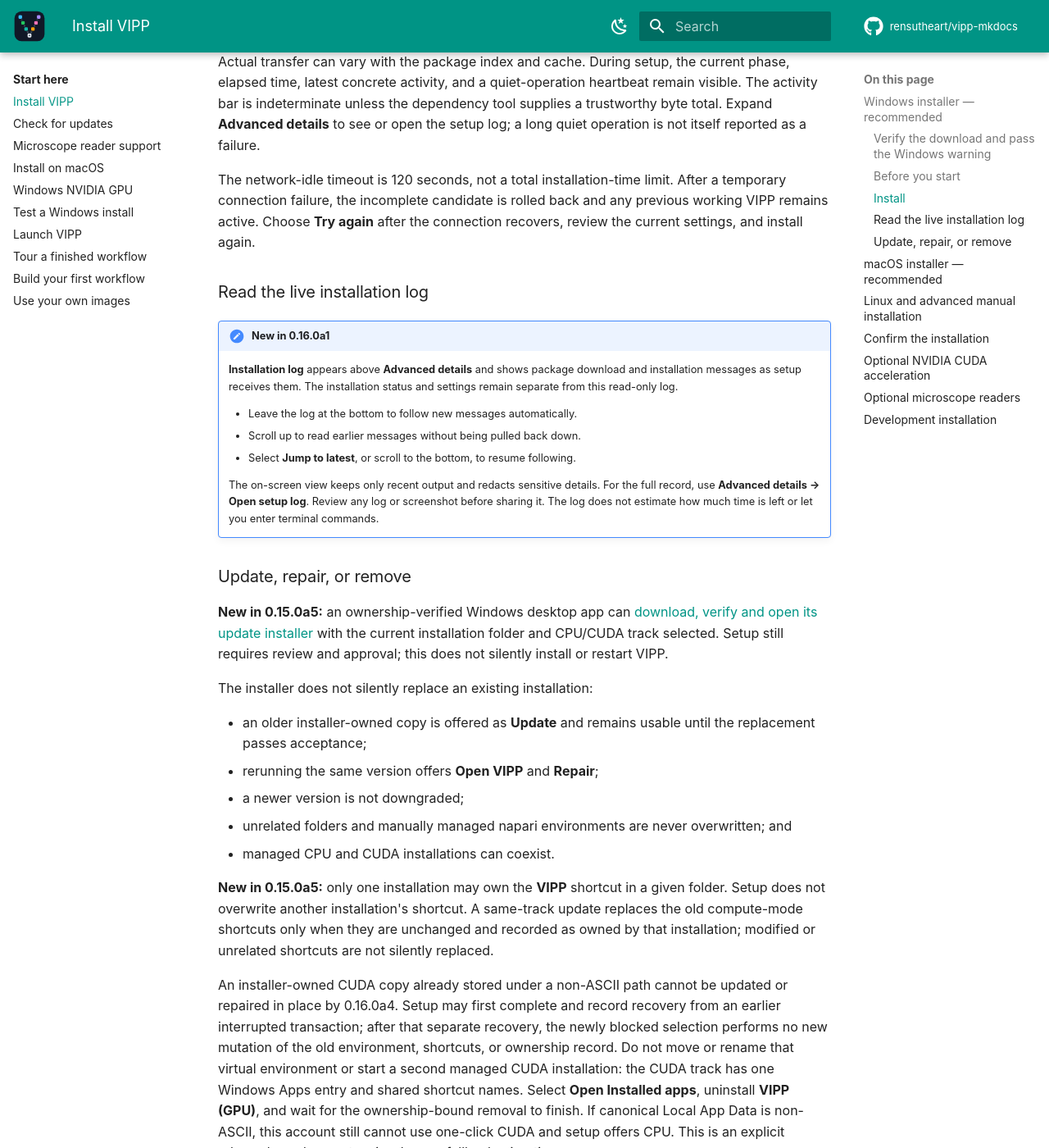
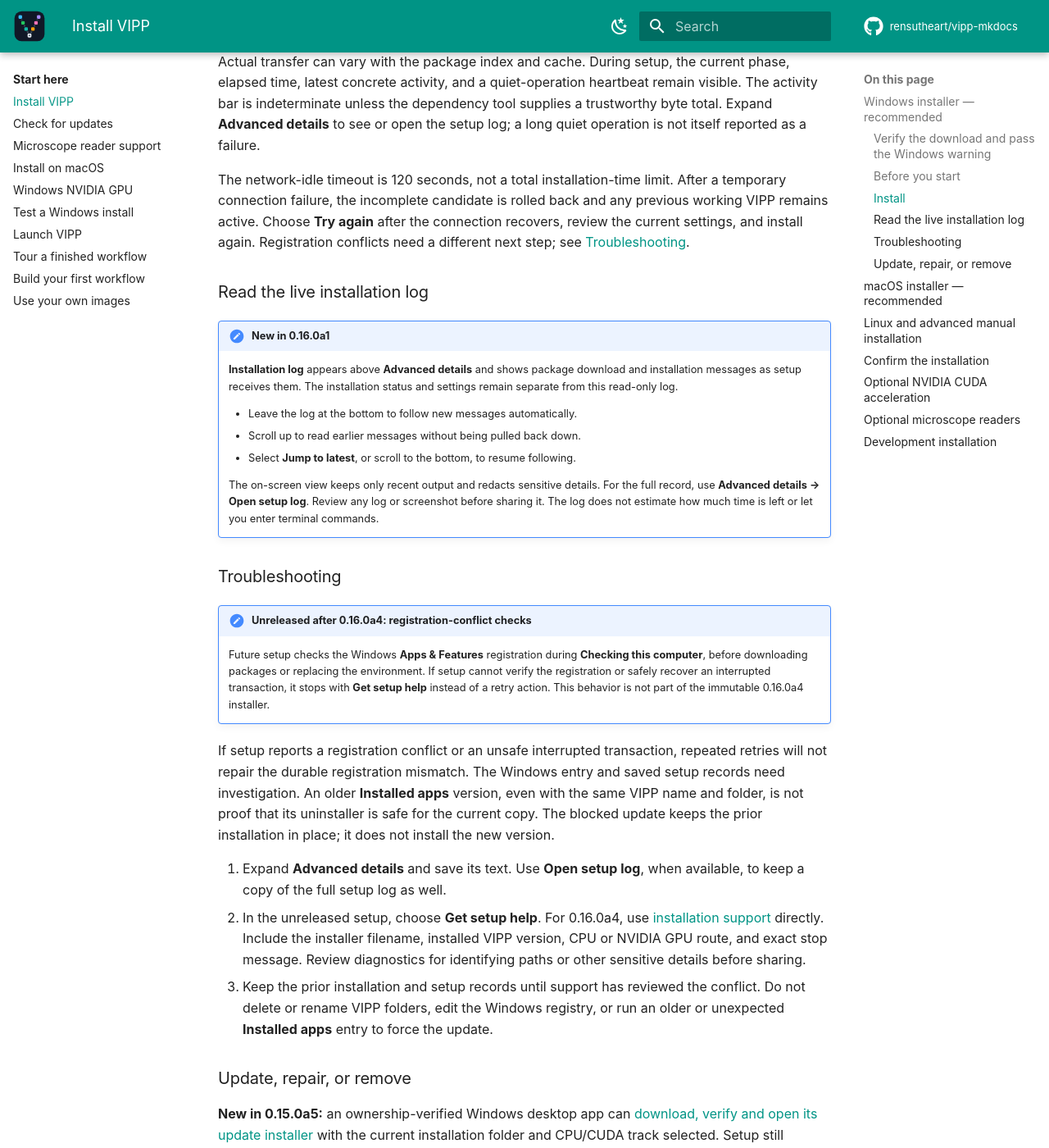
Before and after one commit to rensutheart/vipp-mkdocs, an MkDocs documentation site: the page built from docs/getting-started/installation.md, in a window 1280 px wide and 1400 px high, scrolled down 2593 px. Shown: the whole window at 82% size. Built offline with MkDocs 1.6.1 and Material for MkDocs 9.7.7, drawn with Linux system fonts in a browser that asks for light colours; plug-ins that fetch from the network failed and are left out; comment, search, counter and statistics services are not loaded; the version menu is left out.

Commit message:
Explain safe handling of Windows setup registration conflicts

```diff
--- a/docs/getting-started/installation.md
+++ b/docs/getting-started/installation.md
@@ -119,6 +119,8 @@
 After a temporary connection failure, the incomplete candidate is rolled back
 and any previous working VIPP remains active. Choose **Try again** after the
 connection recovers, review the current settings, and install again.
+Registration conflicts need a different next step; see
+[Troubleshooting](#troubleshooting).
 
 ### Read the live installation log
 
@@ -135,6 +137,33 @@
     For the full record, use **Advanced details → Open setup log**. Review any
     log or screenshot before sharing it. The log does not estimate how much
     time is left or let you enter terminal commands.
+
+### Troubleshooting
+
+!!! note "Unreleased after 0.16.0a4: registration-conflict checks"
+    Future setup checks the Windows **Apps & Features** registration during
+    **Checking this computer**, before downloading packages or replacing the
+    environment. If setup cannot verify the registration or safely recover an
+    interrupted transaction, it stops with **Get setup help** instead of a
+    retry action. This behavior is not part of the immutable 0.16.0a4 installer.
+
+If setup reports a registration conflict or an unsafe interrupted transaction,
+repeated retries will not repair the durable registration mismatch. The Windows
+entry and saved setup records need investigation. An older **Installed apps**
+version, even with the same VIPP name and folder, is not proof that its
+uninstaller is safe for the current copy. The blocked update keeps the prior
+installation in place; it does not install the new version.
+
+1. Expand **Advanced details** and save its text. Use **Open setup log**, when
+   available, to keep a copy of the full setup log as well.
+2. In the unreleased setup, choose **Get setup help**. For 0.16.0a4, use
+   [installation support](../troubleshooting/report-a-problem.md) directly.
+   Include the installer filename, installed VIPP version, CPU or NVIDIA GPU
+   route, and exact stop message. Review diagnostics for identifying paths or
+   other sensitive details before sharing.
+3. Keep the prior installation and setup records until support has reviewed
+   the conflict. Do not delete or rename VIPP folders, edit the Windows registry,
+   or run an older or unexpected **Installed apps** entry to force the update.
 
 ### Update, repair, or remove
 
```
Also changed, not shown: docs/getting-started/updating.md (+5 -0 lines), docs/troubleshooting/index.md (+1 -0 lines), 1 other file.
